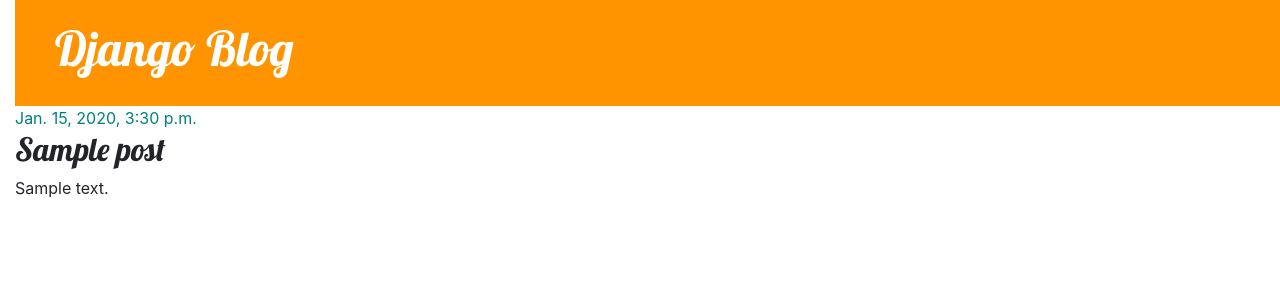
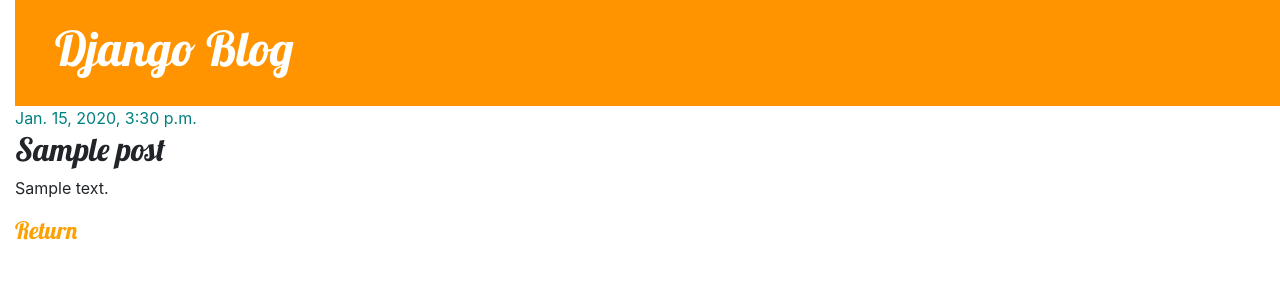
Before and after one commit to ApurvaKunkulol/my-first-blog, a Django app: page /post/1/ in a window 1280 px wide. Shown: the top 300 px of the page. Run offline with Django 3.2, Linux system fonts and the light colour scheme; tables that the repository leaves empty hold one stand-in row (values such as "Sample post"); some libraries are stand-ins or nearby versions.

Commit message:
Added code to return home from detail page.

```diff
--- a/blog/static/css/blog.css
+++ b/blog/static/css/blog.css
@@ -4,6 +4,11 @@ h1 a {
 }
 
 h3 a {
+    color: #FCA205;
+    font-family: 'Lobster';
+}
+
+h4 a {
     color: #FCA205;
     font-family: 'Lobster';
 }
--- a/blog/templates/blog/post_detail.html
+++ b/blog/templates/blog/post_detail.html
@@ -8,5 +8,6 @@
         {% endif %}
         <h2>{{ post.title }}</h2>
         <p>{{ post.text|linebreaksbr }}</p>
+        <h4><a href="{% url 'post_list' %}">Return</a></h4>
     </div>
 {% endblock %}
```
